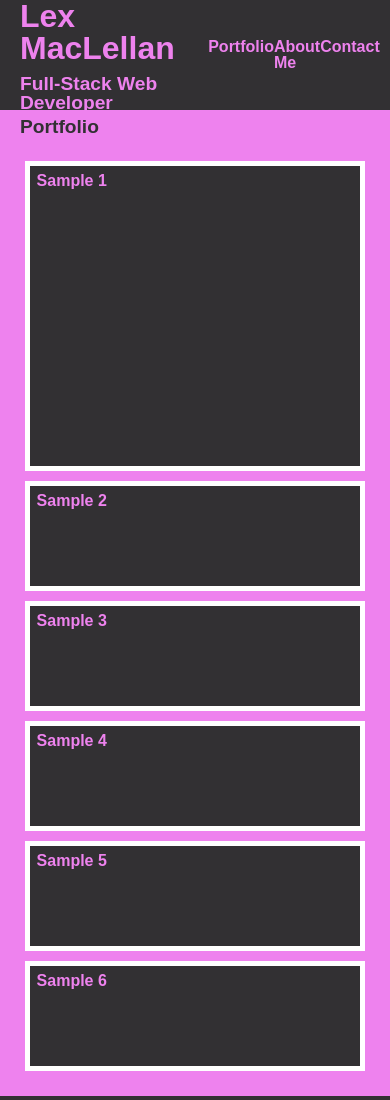
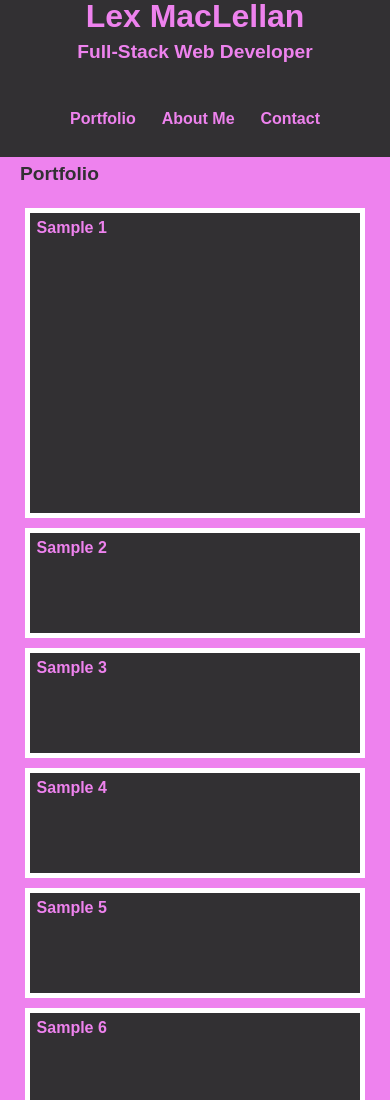
Before and after one commit to lexrayne/UNBBootcampPortfolioChallenge, a plain HTML site: page index.html in a window 390 px wide. Shown: the top 1100 px of the page. Drawn offline with Linux system fonts and the light colour scheme.

Commit message:
Made header styling more responsive

```diff
--- a/assets/css/style.css
+++ b/assets/css/style.css
@@ -17,7 +17,8 @@ a {
 /* Main flexbox for header */
 header {
     display: flex;
-    height: 13vh;
+    min-height: 13vh;
+    flex-wrap: wrap;
     margin: 0;
     padding: 0;
     justify-content: space-between;
@@ -25,7 +26,7 @@ header {
 
 /* Used for spacing flexbox elements in header */
 header div {
-    width: 50%;
+    width: 40%;
     margin: auto 20px;
 }
 
@@ -185,6 +186,17 @@ footer {
 }
 
 @media screen and (max-width: 768px) {
+    header div {
+        width: 100%;
+        justify-content: center;
+        align-items: center;
+        text-align: center;
+    }
+
+    .header-links {
+        justify-content: center;
+    }
+
     .about-me img {
         width: 250px;
         height: 250px;
@@ -199,6 +211,17 @@ footer {
 
 
 @media screen and (max-width: 576px) {
+    header div {
+        width: 100%;
+        justify-content: center;
+        align-items: center;
+        text-align: center;
+    }
+
+    .header-links {
+        justify-content: center;
+    }
+
     .about-me img {
         width: 200px;
         height: 200px;
```
